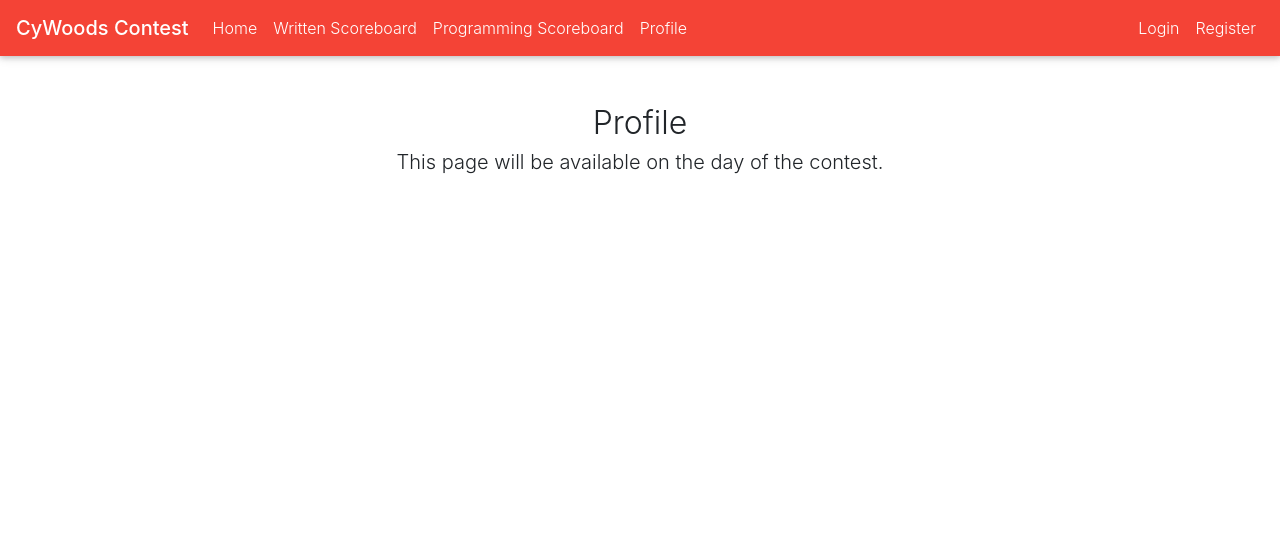
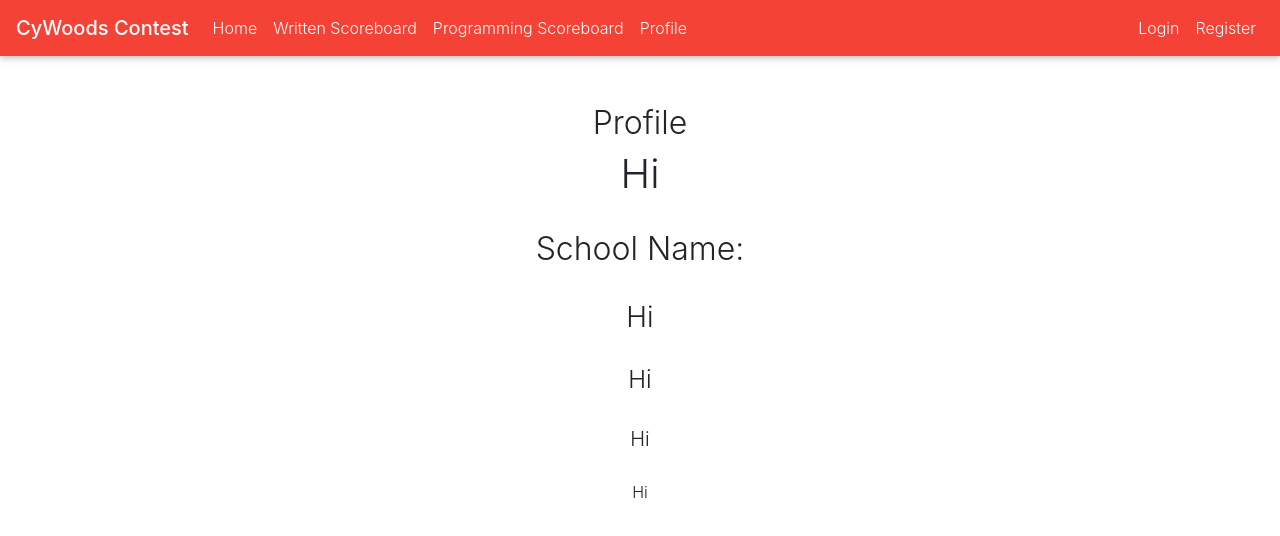
Before and after one commit to BeyondPerception/ContestFrontend, a React (Create React App) app in the folder contest/: page /profile in a window 1280 px wide. Shown: the top 536 px of the page. Built offline with nearby package versions, Linux system fonts and the light colour scheme.

Commit message:
started profile page

```diff
--- a/contest/src/Profile.js
+++ b/contest/src/Profile.js
@@ -1,5 +1,5 @@
 import React, { Component } from 'react';
-import { MDBContainer } from 'mdbreact';
+import { MDBContainer, MDBRow, MDBCol } from 'mdbreact';
 
 
 
@@ -15,7 +15,21 @@ class Profile extends Component {
             <div>
                 <MDBContainer className="text-center mt-5">
                     <h2>Profile</h2>
-                    <h5>This page will be available on the day of the contest.</h5>
+                    <MDBRow>
+                        <MDBCol >
+                        <h1>Hi</h1>
+                        <br/>
+                        <h2>School Name: </h2>
+                        <br/>
+                        <h3>Hi</h3>
+                        <br/>
+                        <h4>Hi</h4>
+                        <br/>
+                        <h5>Hi</h5>
+                        <br/>
+                        <h6>Hi</h6>
+                        </MDBCol>
+                    </MDBRow>
                 </MDBContainer>
             </div>
         );
```
